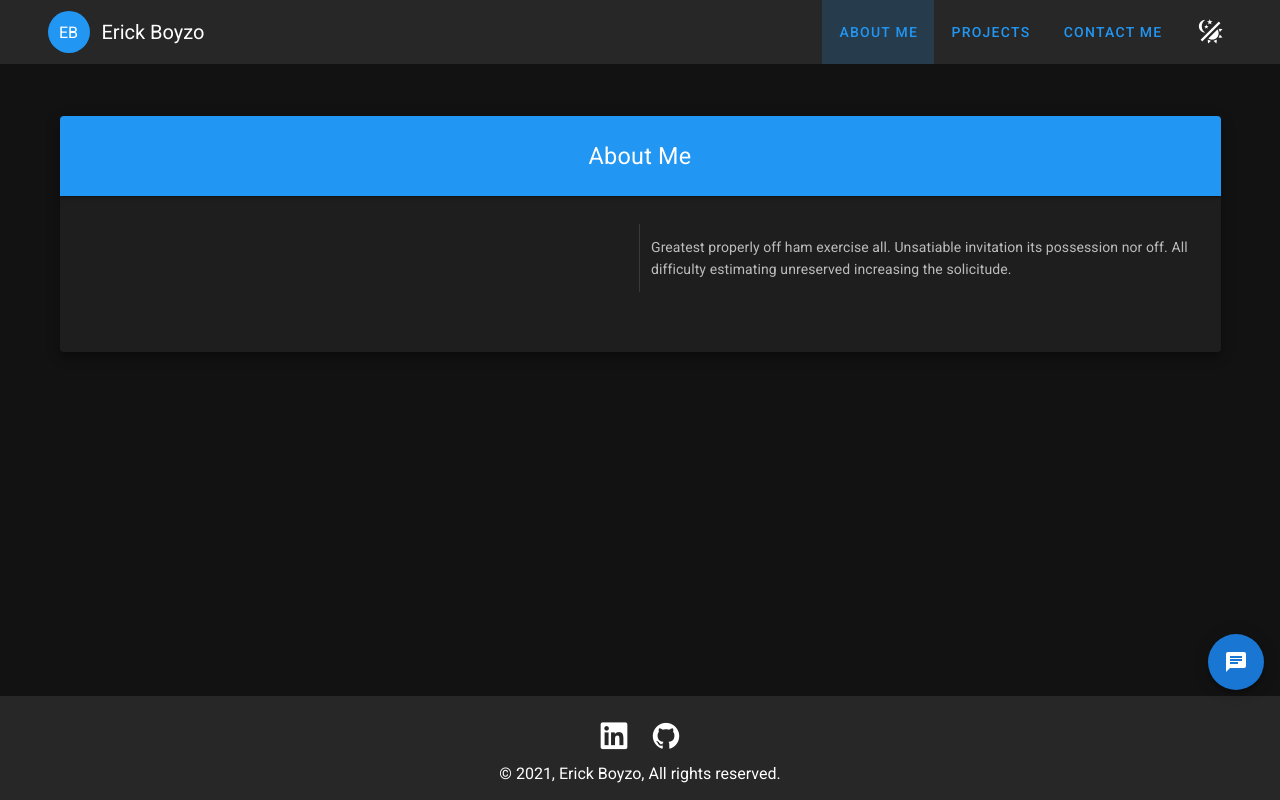
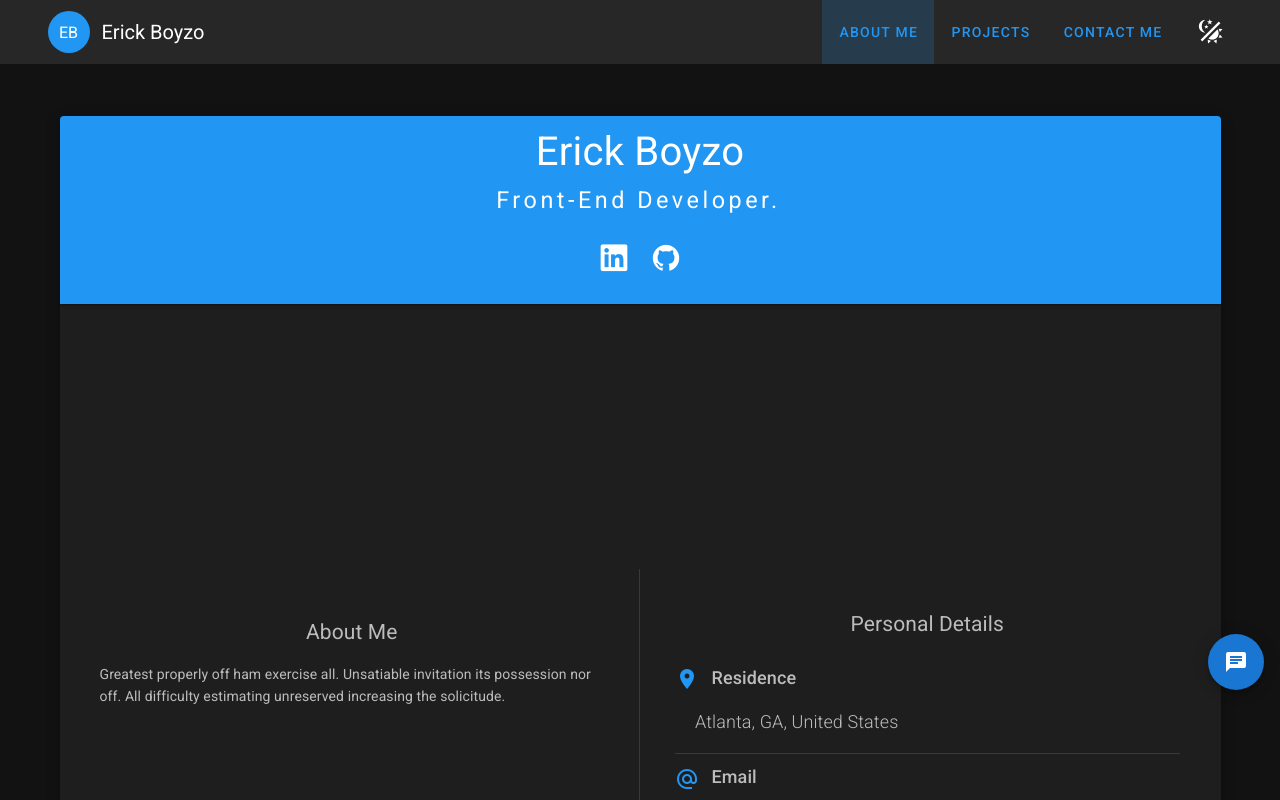
Before and after one commit to erickboyzo/portfolio, a Vue app: page /about in a window 1280 px wide. Shown: the top 800 px of the page. Built offline with nearby package versions, Linux system fonts and the light colour scheme.

Commit message:
feat(About): additions for About.vue, still WIP

```diff
--- a/src/views/About.vue
+++ b/src/views/About.vue
@@ -4,22 +4,64 @@
       <v-col cols="12">
         <Section>
           <template v-slot:header>
-            <div class="d-flex justify-center">
-            <h3 class="font-weight-regular">About Me</h3>
-          </div></template>
+            <v-container class="pa-0">
+              <v-row>
+                <v-col cols="12" class="d-flex justify-center py-2">
+                  <h1 class="font-weight-regular">{{ $Constants.APP_NAME }}</h1>
+                </v-col>
+                <v-col cols="12" class="d-flex justify-center py-2">
+                  <div v-for="(title, index) in $Constants.ABOUT_ME_TITLES"
+                       v-bind:key="index">
+                    <span v-if="ind === index"
+                          class="typewriter">
+                      <h3 class="font-weight-regular">{{ title }}</h3>
+                    </span>
+                  </div>
+                </v-col>
+                <v-col cols="12" class="d-flex justify-center py-2">
+                  <IconLinks></IconLinks>
+                </v-col>
+              </v-row>
+            </v-container>
+          </template>
           <template v-slot:content>
             <v-row>
-              <v-col cols="6">
+              <v-col class="d-flex flex-column justify-center pb-0" cols="12">
+                <v-img class="rounded-circle mx-auto" height="225" width="225" alt="Erick Boyzo"
+                       src="@/assets/images/me.jpg"></v-img>
+              </v-col>
+              <v-col class="d-flex flex-column" cols="12" sm="6">
+                <div class="mt-5 px-6">
+                  <h2 class="d-flex justify-center font-weight-regular my-5">
+                    {{ $Constants.ABOUT_ME }}</h2>
+                  <p v-html="$Constants.ABOUT_CONTENT"></p>
+                </div>
+
               </v-col>
               <v-divider vertical></v-divider>
-              <v-col cols="6">
-                Greatest properly off ham exercise all.
-                Unsatiable invitation its possession nor off. All difficulty
-                estimating unreserved increasing the solicitude.
+              <v-col sm="6" cols="12">
+                <h2 class="d-flex justify-center my-8 font-weight-regular">
+                  {{ $Constants.ABOUT_PERSONAL_DETAILS }}</h2>
+
+                <div class="detail px-6 mt-3"
+                     v-for="(icon, index) in $Constants.ABOUT_ICONS" v-bind:key="icon.label">
+                  <label class="my-5 font-weight-medium">
+                    <v-icon color="primary"
+                            class="mr-2">{{ icon.icon }}
+                    </v-icon>
+                    {{ icon.label }}</label>
+                  <div v-if="icon.link" class="my-5 ml-5 font-weight-light">
+                    <a class="v-list-item--link" target="_blank"
+                       :href="'mailto: ' + icon.value">{{ icon.value }}</a>
+                  </div>
+                  <div v-else class="label__info my-5 ml-5 font-weight-light"> {{ icon.value }}</div>
+                  <v-divider v-if="index !== ($Constants.ABOUT_ICONS.length - 1)"></v-divider>
+                </div>
               </v-col>
             </v-row>
           </template>
-          <template v-slot:actions></template>
+          <template v-slot:actions>
+          </template>
         </Section>
       </v-col>
     </v-row>
@@ -29,10 +71,70 @@
 <script>
 import Vue from 'vue';
 import Section from '../components/Section.vue';
+import IconLinks from '../components/IconLinks.vue';
 
 export default Vue.extend({
   name: 'About',
-
-  components: { Section },
+  components: { IconLinks, Section },
+  data: () => ({
+    ind: 0,
+    interval: null,
+  }),
+  mounted() {
+    this.interval = setInterval(() => {
+      if (this.ind < (this.$Constants.ABOUT_ME_TITLES.length - 1)) {
+        this.ind += 1;
+      } else {
+        this.ind = 0;
+      }
+      this.isActive = true;
+    }, 6000);
+  },
+  beforeDestroy() {
+    clearInterval(this.interval);
+  },
 });
 </script>
+<style lang="scss" scoped>
+.typewriter h3 {
+  overflow: hidden;
+  border-right: .15em solid orange;
+  white-space: nowrap;
+  margin: 0 auto;
+  letter-spacing: .15em;
+  animation: typing 3.5s steps(30, end),
+  blink-caret .5s step-end infinite;
+}
+
+@keyframes typing {
+  from {
+    width: 0
+  }
+  to {
+    width: 100%
+  }
+}
+
+@keyframes blink-caret {
+  from, to {
+    border-color: transparent
+  }
+  50% {
+    border-color: orange
+  }
+}
+
+.icon-link.theme--light.v-btn.v-btn--icon {
+  color: white !important;
+
+  i {
+    font-size: 36px;
+  }
+}
+
+.detail {
+  label, a, .label__info {
+    font-size: 18px;
+  }
+}
+</style>
```
